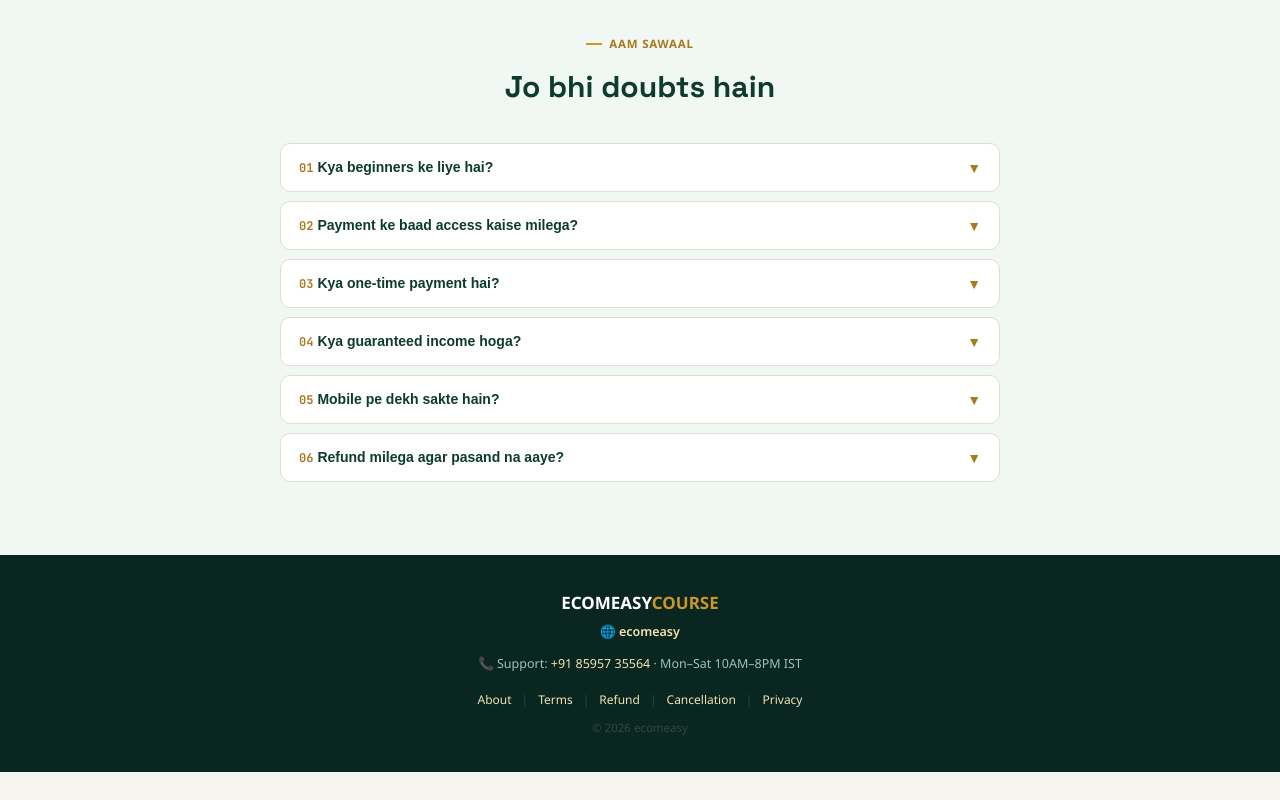
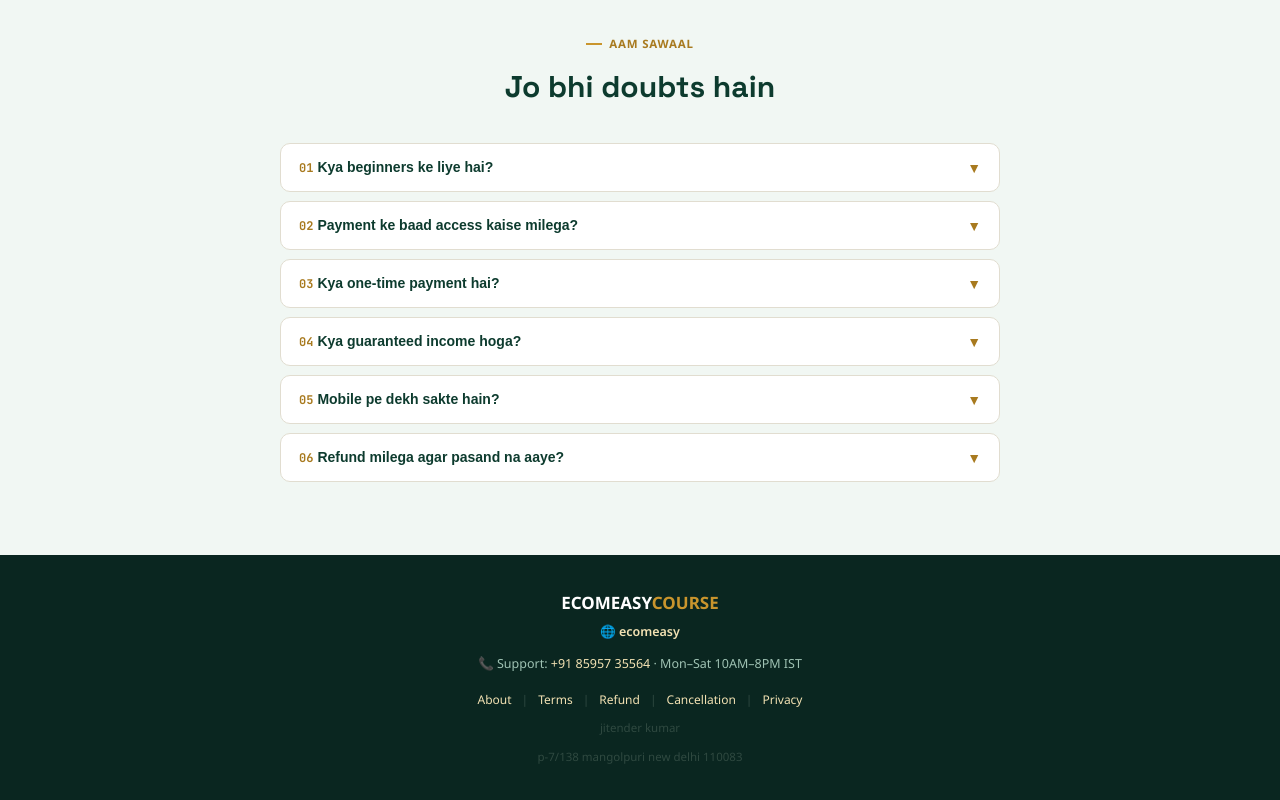
Before and after one commit to Yashkbb/ecomeasyi.in, a plain HTML site: page index.html in a window 1280 px wide. Shown: the part 6375-7175 px from the top of the page. Before the commit the page ends 7147 px from the top, so only its background shows below. Drawn offline with Linux system fonts and the light colour scheme.

Commit message:
Update index.html

```diff
--- a/index.html
+++ b/index.html
@@ -539,7 +539,9 @@
     <a href="https://ecomeasy.store/privacy">Privacy</a>
 
   </div>
-  <p style="font-size:11.5px;color:#2f4940;margin-top:10px;">© 2026 ecomeasy</p>
+  <p style="font-size:11.5px;color:#2f4940;margin-top:10px;">jitender kumar</p>
+    <p style="font-size:11.5px;color:#2f4940;margin-top:10px;">p-7/138 mangolpuri new delhi 110083</p>
+
 </footer>
 
 <div class="sticky-bar">
```
